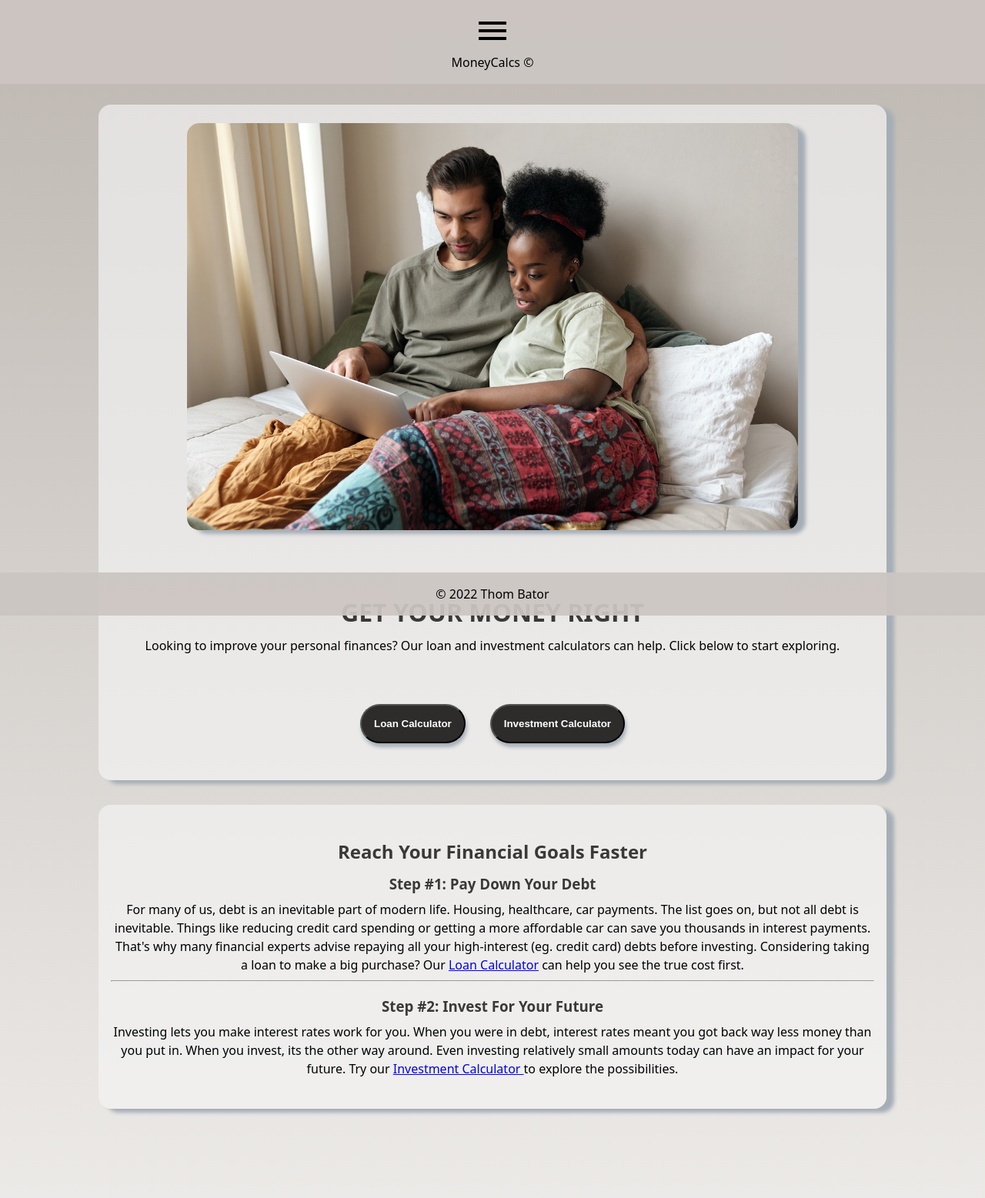
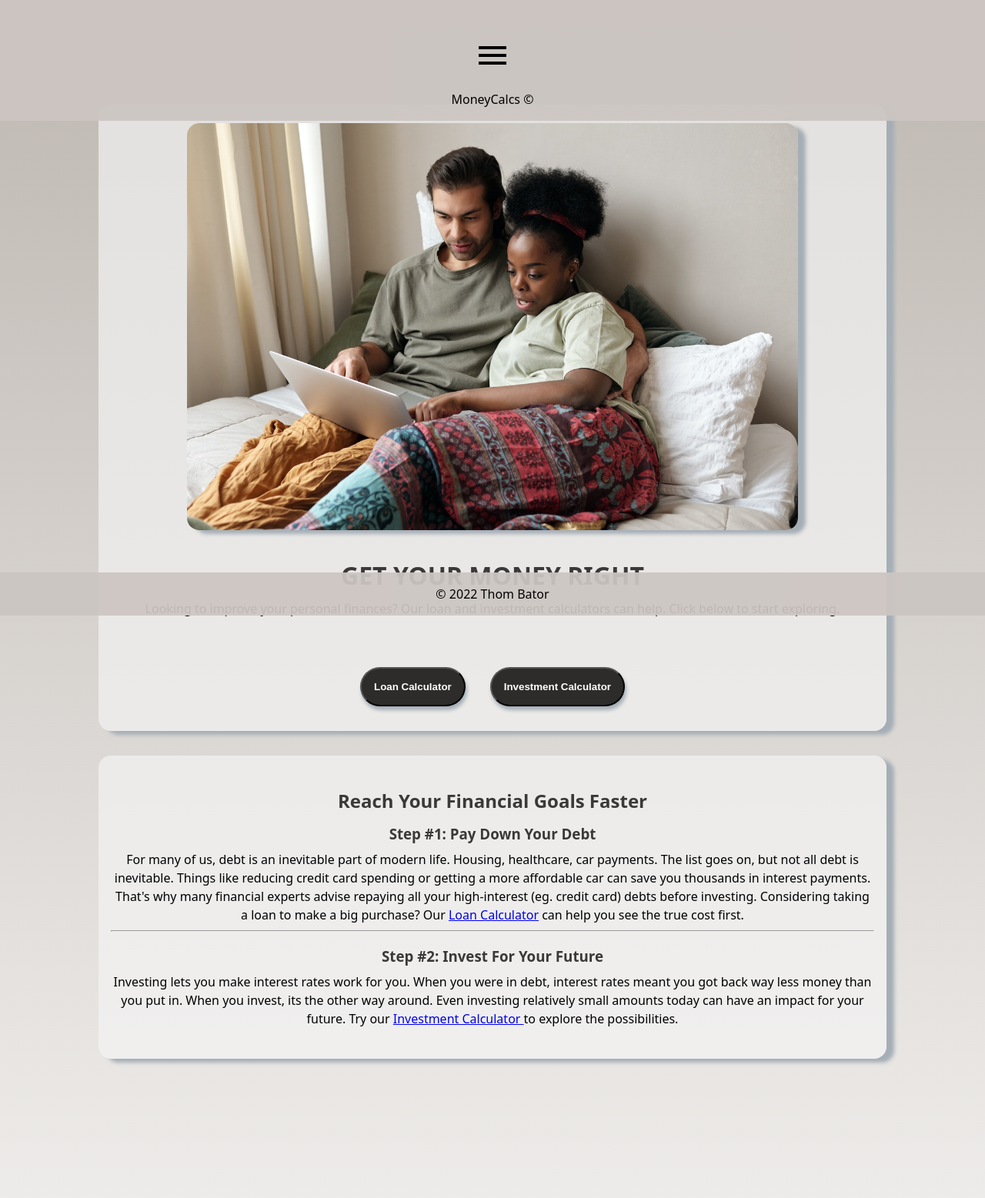
Before and after one commit to ThomBator/financial-calculators, a Flask app: page / in a window 1280 px wide. Shown: the top 1557 px of the page at 77% size. Run offline with Flask 2, Linux system fonts and the light colour scheme.

Commit message:
some small tweaks to padding on images

```diff
--- a/fincalc/static/style.css
+++ b/fincalc/static/style.css
@@ -31,7 +31,7 @@ main {
     margin-bottom: 5rem;
 }
 
-.homeMain {
+.homeMain{
     margin-top: 2rem;
 }
 
@@ -66,7 +66,7 @@ main {
 
 h1, h2, h3 {
     line-height: 0.9;
-    margin-top: 0.1rem;
+
     color:#3a3938;
     margin-bottom: 0.75rem;
 }
@@ -75,9 +75,9 @@ h1, h2, h3 {
     margin-bottom: 1.5rem;
 }
 
-.homeHeaderText {
-    margin-top: 5rem;
-    margin-bottom: 2rem;
+.headerText, img {
+    margin-top: 2rem;
+    margin-bottom: 1rem;
 }
 
  .homeButtons {
--- a/fincalc/templates/index.html
+++ b/fincalc/templates/index.html
@@ -8,7 +8,7 @@
       alt="A couple looking at thier laptop"
     />
   </div>
-  <div class="homeHeaderText flexItem">
+  <div class="headerText flexItem">
     <div class="homeHeaderHeadlines">
 
       <h1>GET YOUR MONEY RIGHT</h1>
```
